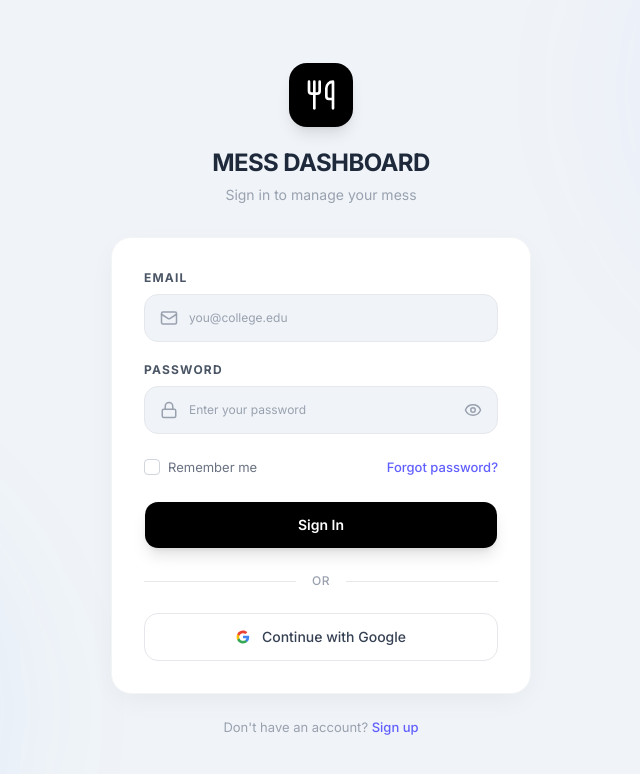
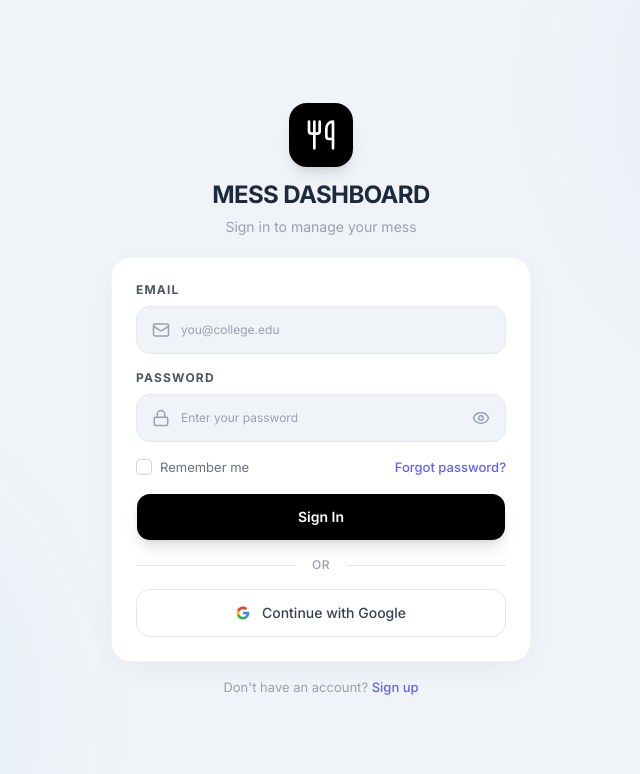
Before and after one commit to SwarnabhG07/messcheck, a Next.js app: page /login in a window 1280 px wide. Shown: the top 774 px of the page, without its empty margins (319-959 px from the left). Built offline with nearby package versions, Linux system fonts and the light colour scheme; no server answers.

Commit message:
feat: add email field to review submission and update filtering logic in ReviewsPage

```diff
--- a/app/api/reviews/route.js
+++ b/app/api/reviews/route.js
@@ -29,6 +29,7 @@ export async function POST(req) {
 
     const newReview = {
       name: data.name,
+      email: data.email,
       rating: data.rating.toString(),
       text: data.text,
       for: data.for,
--- a/app/components/ReviewPage.tsx
+++ b/app/components/ReviewPage.tsx
@@ -2,7 +2,7 @@
 
 import { usePathname } from "next/navigation";
 import Link from "next/link";
-import { signOut } from "next-auth/react";
+import { signOut, useSession } from "next-auth/react";
 import { Input } from "@/components/ui/input";
 import { Button } from "@/components/ui/button";
 import { Avatar, AvatarFallback } from "@/components/ui/avatar";
@@ -34,7 +34,9 @@ const menuItems = [
   { name: "Settings", icon: Settings, href: "/settings" },
 ];
 
-export default function ReviewPage({ children, user }: { children: React.ReactNode, user?: any }) {
+export default function ReviewPage({ children }: { children: React.ReactNode }) {
+  const { data: session } = useSession();
+  const user = session?.user;
   const pathname = usePathname();
 
   const authRoutes = ["/login", "/signup"];
--- a/app/login/page.tsx
+++ b/app/login/page.tsx
@@ -57,8 +57,8 @@ export default function LoginPage() {
 
       <div className="relative w-full max-w-[420px]">
         {/* Logo & Branding */}
-        <div className="text-center mb-8">
-          <div className="inline-flex items-center justify-center w-16 h-16 rounded-2xl bg-black text-white mb-5 shadow-lg shadow-black/10">
+        <div className="text-center mb-5">
+          <div className="inline-flex items-center justify-center w-16 h-16 rounded-2xl bg-black text-white mb-3 shadow-lg shadow-black/10">
             <Utensils className="w-8 h-8" />
           </div>
           <h1 className="text-2xl font-bold text-[#1e293b] tracking-tight">
@@ -72,17 +72,17 @@ export default function LoginPage() {
         {/* Login Card */}
         <form
           onSubmit={handleCredentialsSignIn}
-          className="bg-white rounded-[20px] shadow-[0_8px_30px_-6px_rgba(0,0,0,0.06)] border border-gray-100 p-8"
+          className="bg-white rounded-[20px] shadow-[0_8px_30px_-6px_rgba(0,0,0,0.06)] border border-gray-100 p-6"
         >
           {/* Error Message */}
           {error && (
-            <div className="mb-5 p-3 rounded-xl bg-red-50 border border-red-100 text-red-600 text-sm text-center">
+            <div className="mb-4 p-3 rounded-xl bg-red-50 border border-red-100 text-red-600 text-sm text-center">
               {error}
             </div>
           )}
 
           {/* Email Field */}
-          <div className="mb-5">
+          <div className="mb-4">
             <Label
               htmlFor="email"
               className="block text-gray-600 text-xs font-bold tracking-widest uppercase mb-2"
@@ -104,7 +104,7 @@ export default function LoginPage() {
           </div>
 
           {/* Password Field */}
-          <div className="mb-6">
+          <div className="mb-4">
             <Label
               htmlFor="password"
               className="block text-gray-600 text-xs font-bold tracking-widest uppercase mb-2"
@@ -137,7 +137,7 @@ export default function LoginPage() {
           </div>
 
           {/* Remember & Forgot */}
-          <div className="flex items-center justify-between mb-6">
+          <div className="flex items-center justify-between mb-4">
             <div className="flex items-center space-x-2">
               <Checkbox id="remember" className="rounded border-gray-300 data-[state=checked]:bg-black data-[state=checked]:border-black" />
               <Label
@@ -165,7 +165,7 @@ export default function LoginPage() {
           </Button>
 
           {/* Divider */}
-          <div className="flex items-center gap-4 my-6">
+          <div className="flex items-center gap-4 my-4">
             <div className="flex-1 h-px bg-gray-200" />
             <span className="text-gray-400 text-xs font-medium uppercase tracking-wider">
               or
@@ -203,7 +203,7 @@ export default function LoginPage() {
         </form>
 
         {/* Footer */}
-        <p className="text-center text-gray-400 text-[13px] mt-6">
+        <p className="text-center text-gray-400 text-[13px] mt-4">
           Don&apos;t have an account?{" "}
           <a
             href="/signup"
--- a/app/reviews/page.tsx
+++ b/app/reviews/page.tsx
@@ -29,6 +29,7 @@ type ReviewFormValues = z.infer<typeof reviewSchema>;
 interface Review {
   _id?: string;
   name: string;
+  email?: string;
   rating: string;
   text: string;
   for: string;
@@ -45,7 +46,7 @@ export default function ReviewsPage() {
   const [showMyReviews, setShowMyReviews] = useState(false);
 
   const displayedReviews = showMyReviews
-    ? reviews.filter(review => review.name === (session?.user?.name || "Anonymous User"))
+    ? reviews.filter(review => review.email && session?.user?.email && review.email === session.user.email)
     : reviews;
 
   const {
@@ -69,6 +70,7 @@ export default function ReviewsPage() {
       const payload = {
         ...data,
         name: session?.user?.name || "Anonymous User",
+        email: session?.user?.email || "",
       };
 
       const res = await fetch("/api/reviews", {
```
